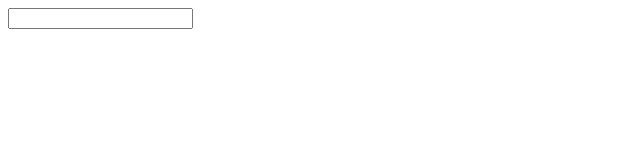
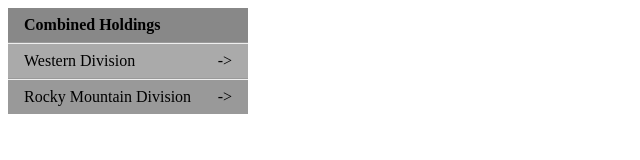
Before and after one commit to baxterross/tree-navigator, a plain HTML site: page index.html in a window 1280 px wide. Shown: the whole page, without its empty margins (0-640 px from the left). Drawn offline with Linux system fonts and the light colour scheme; the site is published under a folder, as on GitHub Pages, so addresses that start at the root find nothing.

Commit message:
fixing a typo

```diff
--- a/index.html
+++ b/index.html
@@ -55,5 +55,5 @@
 	<body>
 		<input type="text" class="tree-navigator" />
 	</body>
-	<script type="text/javascript" src="/main.js"></script>
+	<script type="text/javascript" src="main.js"></script>
 </html>
```
